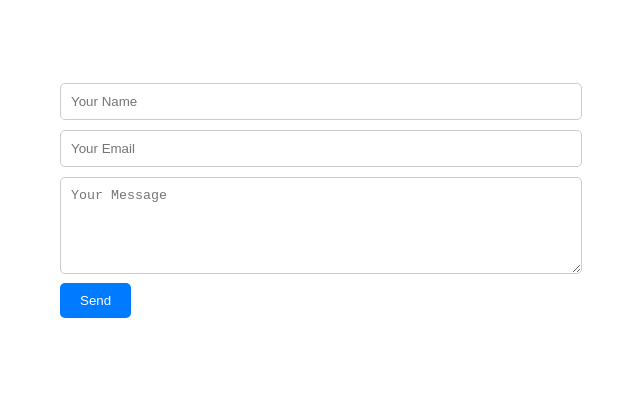
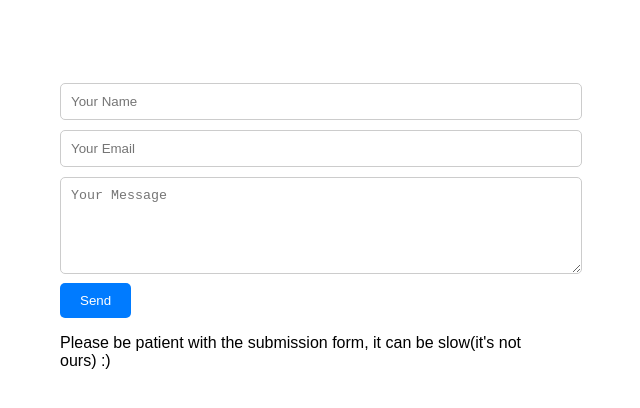
Before and after one commit to CyberZombi3/cyberzombi3.github.io, a plain HTML site: page contact.html in a window 1280 px wide. Shown: the part 140-548 px from the top of the page, without its empty margins (330-970 px from the left). Drawn offline with Linux system fonts and the light colour scheme.

Commit message:
Update contact.html

```diff
--- a/contact.html
+++ b/contact.html
@@ -76,6 +76,7 @@
             <textarea name="message" rows="5" placeholder="Your Message" required></textarea>
             <button type="submit">Send</button>
         </form>
+        <p>Please be patient with the submission form, it can be slow(it's not ours) :)</p>
     </div>
 </body>
 </html>
```
